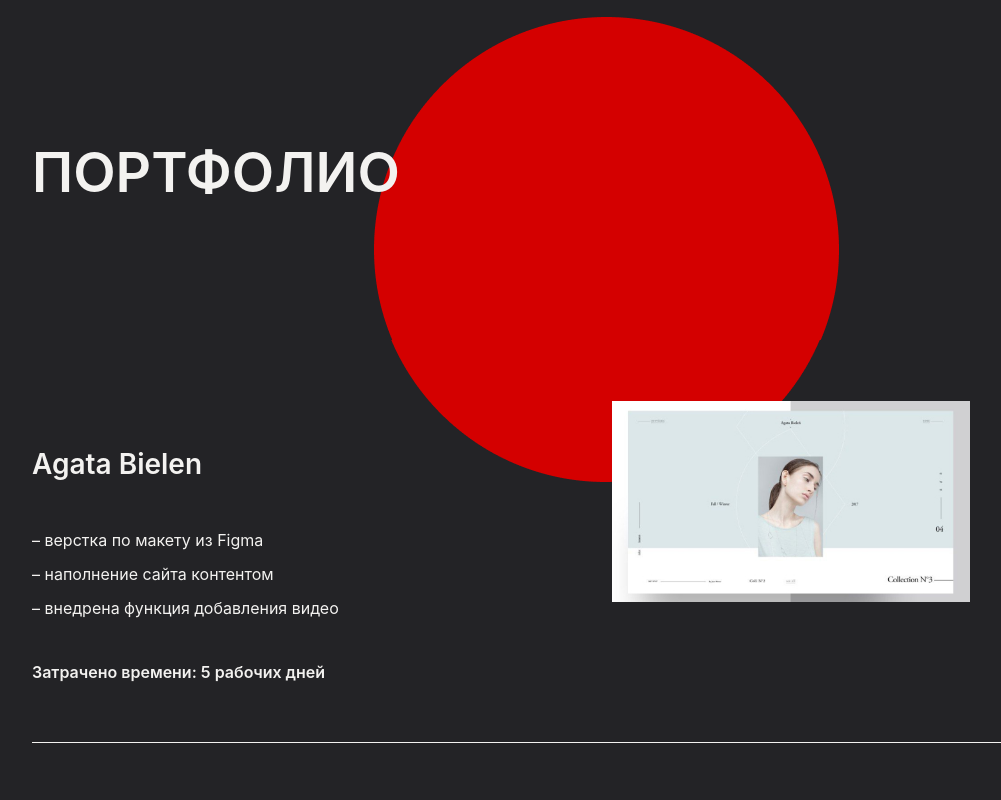
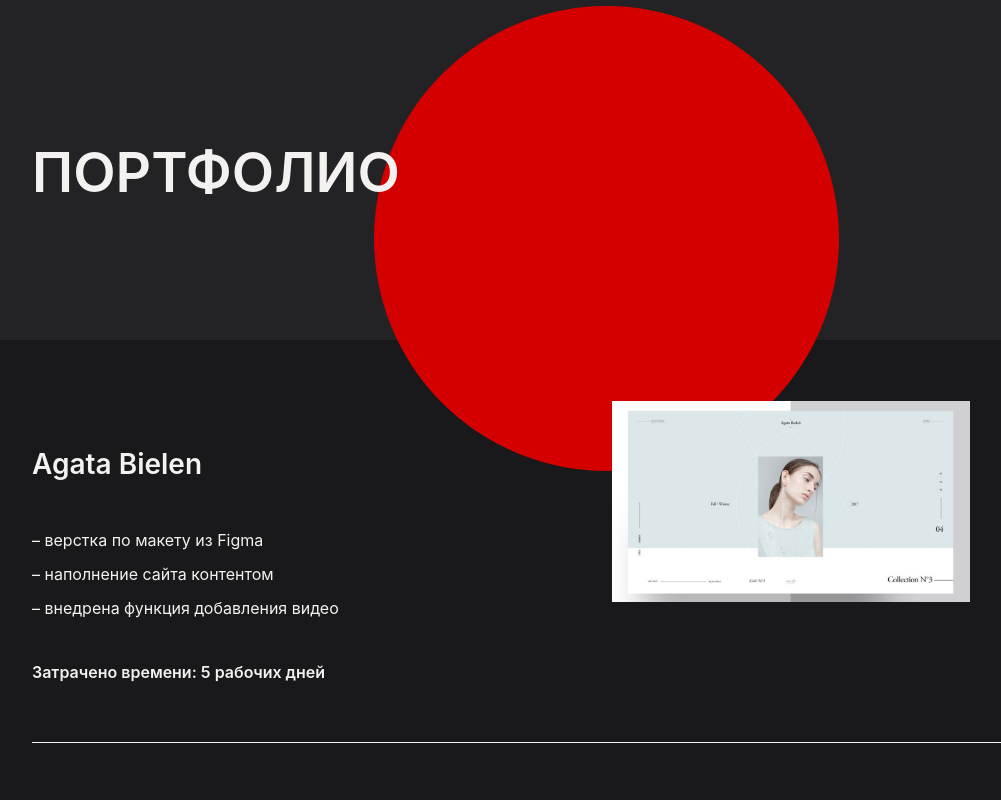
Before and after one commit to veronica-dm/Portfolio-Antropov, a website built with webpack: page src/index.html in a window 1280 px wide. Shown: the part 2260-3060 px from the top of the page, without its empty margins (38-1039 px from the left). Built offline with nearby package versions, Linux system fonts and the light colour scheme.

Commit message:
update figure ver2

```diff
--- a/src/styles/main.scss
+++ b/src/styles/main.scss
@@ -29,7 +29,7 @@ body {
 
 .container-wrapper._dark {
     // background: linear-gradient(180deg, #141416 0%, rgba(20, 20, 22, 0) 100%);
-    background-color: $dark;
+    background-color: #19191B;
 
 
 }
@@ -668,35 +668,52 @@ p, h1, h2, h3 {
     }
 }
 
+
+
 .portfolio-name {
     padding-bottom: 126px;
     position: relative;
     z-index: 2;
-    @media(max-width:$r_tab) {
+    @media(max-width:$r_desk_1190) {
         padding-bottom: 70px;
     }
     &::after {
         content: '';
         display: block;
         width:465px;
-        height:323px;
-        background-image: url(../images/ellipse-top.png);
+        height:465px;
+        background-color: #D40000;
         background-repeat: no-repeat;
         background-size: contain;
+        border-radius: 50%;
         position: absolute;
         left: 30%;
-        bottom: 0;
+        bottom: -63%;
         z-index: -1;
+        @media(max-width:$r_desk_1190) {
+
+            width:250px;
+            height: 250px;
+            bottom: -48%;
+            left: 24%;
+
+        }
         @media(max-width:$r_tab) {
+            left: 20%;
             width:197px;
-            height:323px;
-            bottom: -185px;
+            height: 197px;
+
+        }
+        @media(max-width:$r_mobile_500) {
+            left: 39%;
         }
 
     }
 }
 
 .portfolio {
+    position: relative;
+    z-index: 2;
 
     &__item {
         padding-top: 61px;
@@ -719,35 +736,35 @@ p, h1, h2, h3 {
         @media(max-width:$r_tab) {
             padding-bottom: 40px;
         }
-        &:nth-child(1)::after {
-            content: '';
-            display: block;
-            width:465px;
-            height:142px;
-            background-image: url(../images/ellipse-bottom.png);
-            background-repeat: no-repeat;
-            background-size: contain;
-            position: absolute;
-            left: 31.5%;
-            top: 0;
-            z-index: -1;
-            @media(max-width:$r_desk_1190) {
-                left: 31.9%;
-                width:429px;
-            }
-            @media(max-width:$r_tab) {
-                width:182px;
-                height:142px;
-                top: -2px;
-                left: 31.1%;
+        // &:nth-child(1)::after {
+        //     content: '';
+        //     display: block;
+        //     width:465px;
+        //     height:142px;
+        //     background-image: url(../images/ellipse-bottom.png);
+        //     background-repeat: no-repeat;
+        //     background-size: contain;
+        //     position: absolute;
+        //     left: 31.5%;
+        //     top: 0;
+        //     z-index: -1;
+        //     @media(max-width:$r_desk_1190) {
+        //         left: 31.9%;
+        //         width:429px;
+        //     }
+        //     @media(max-width:$r_tab) {
+        //         width:182px;
+        //         height:142px;
+        //         top: -2px;
+        //         left: 31.1%;
 
-            }
-            @media(max-width:$r_mobile_500) {
+        //     }
+        //     @media(max-width:$r_mobile_500) {
 
-                left: 32.5%;
-            }
+        //         left: 32.5%;
+        //     }
 
-        }
+        // }
 
 
     }
```
Also changed, not shown: src/index.html (+0 -1 lines).
